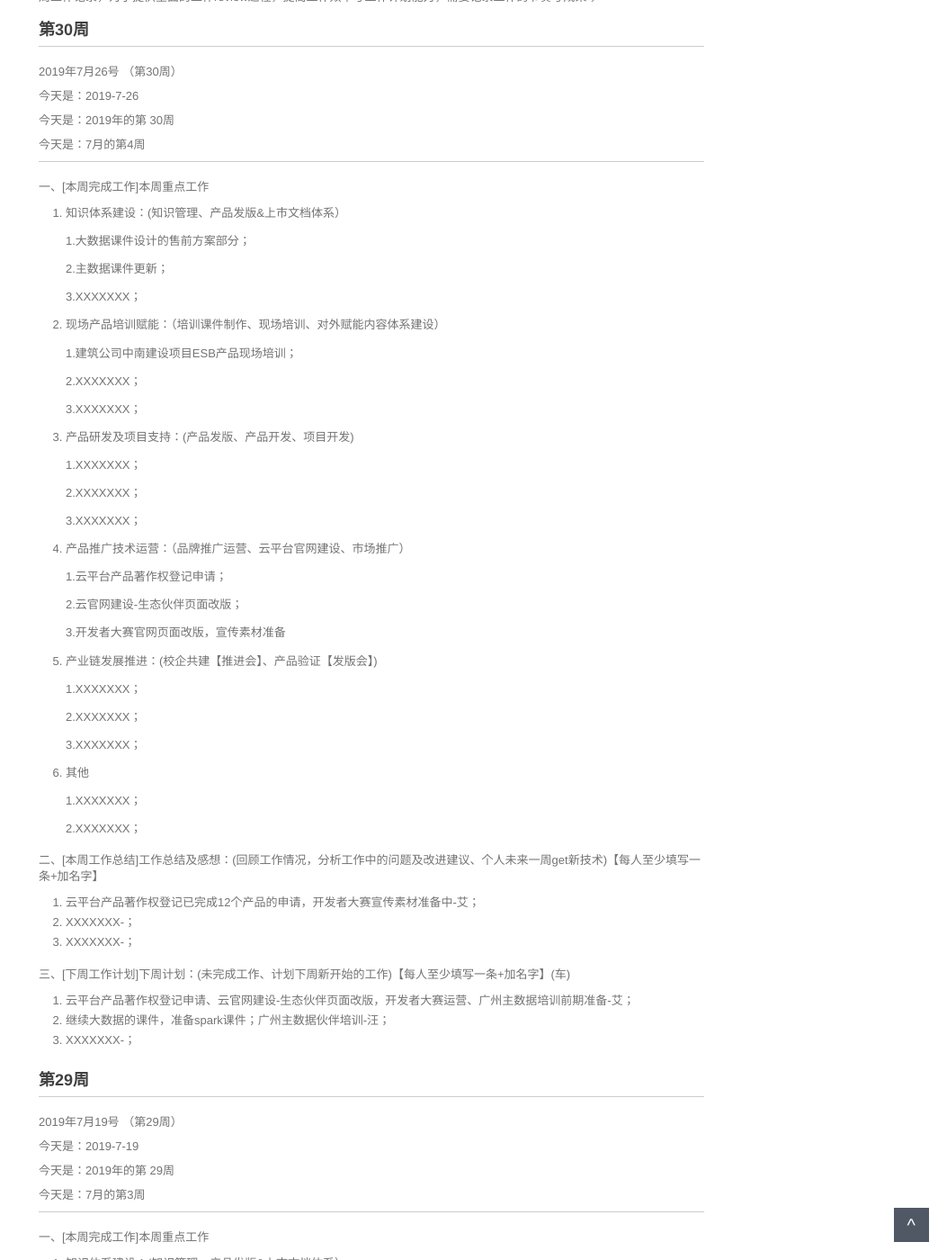
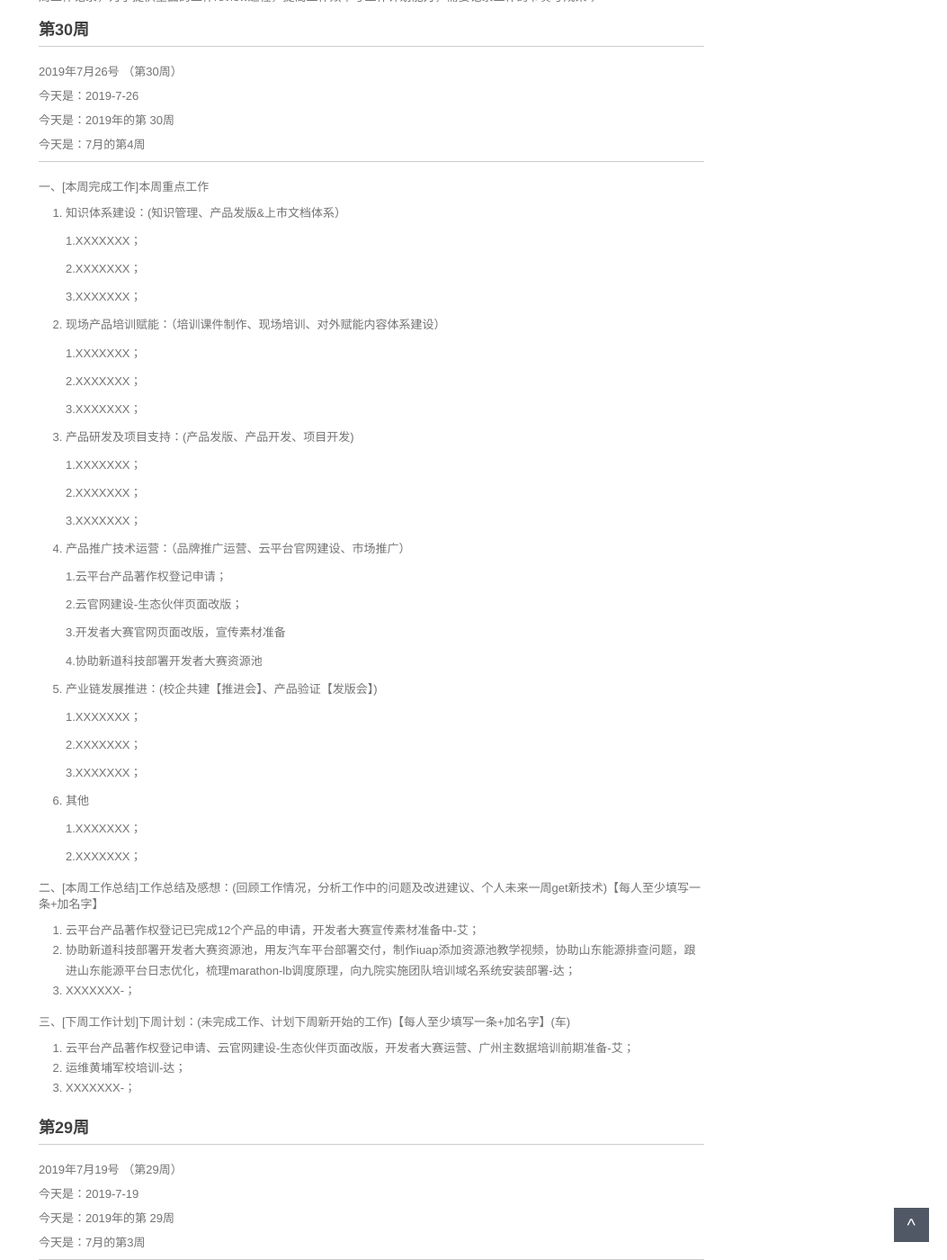
Before and after one commit to walllFlower/blog, a Jekyll site: the page built from _posts/2018-07-17-day_report_cxz.md, in a window 1280 px wide and 1400 px high, scrolled down 310 px. Shown: the whole window at 90% size, without its empty margins (227-1280 px from the left). Built offline with Jekyll 4.4.1, drawn with Linux system fonts in a browser that asks for light colours; comment, search, counter and statistics services are not loaded.

Commit message:
Update 2018-07-17-day_report_cxz.md

```diff
--- a/_posts/2018-07-17-day_report_cxz.md
+++ b/_posts/2018-07-17-day_report_cxz.md
@@ -25,15 +25,15 @@ categories: 技术运营工作周报
 
 1. 知识体系建设：(知识管理、产品发版&上市文档体系）
 
-    1.大数据课件设计的售前方案部分；
-
-    2.主数据课件更新；
+    1.XXXXXXX；
+
+    2.XXXXXXX；
 
     3.XXXXXXX；
 
 2. 现场产品培训赋能：（培训课件制作、现场培训、对外赋能内容体系建设）
 
-    1.建筑公司中南建设项目ESB产品现场培训；
+    1.XXXXXXX；
 
     2.XXXXXXX；
 
@@ -55,6 +55,8 @@ categories: 技术运营工作周报
 
     3.开发者大赛官网页面改版，宣传素材准备
 
+    4.协助新道科技部署开发者大赛资源池
+
 
 5. 产业链发展推进：(校企共建【推进会】、产品验证【发版会】)
 
@@ -73,13 +75,13 @@ categories: 技术运营工作周报
 二、[本周工作总结]工作总结及感想：(回顾工作情况，分析工作中的问题及改进建议、个人未来一周get新技术)【每人至少填写一条+加名字】
 
 1. 云平台产品著作权登记已完成12个产品的申请，开发者大赛宣传素材准备中-艾；
-2. XXXXXXX-；
+2. 协助新道科技部署开发者大赛资源池，用友汽车平台部署交付，制作iuap添加资源池教学视频，协助山东能源排查问题，跟进山东能源平台日志优化，梳理marathon-lb调度原理，向九院实施团队培训域名系统安装部署-达；
 3. XXXXXXX-；
 
 三、[下周工作计划]下周计划：(未完成工作、计划下周新开始的工作)【每人至少填写一条+加名字】(车)
 
 1. 云平台产品著作权登记申请、云官网建设-生态伙伴页面改版，开发者大赛运营、广州主数据培训前期准备-艾；
-2. 继续大数据的课件，准备spark课件；广州主数据伙伴培训-汪；
+2. 运维黄埔军校培训-达；
 3. XXXXXXX-；
 
 
```
